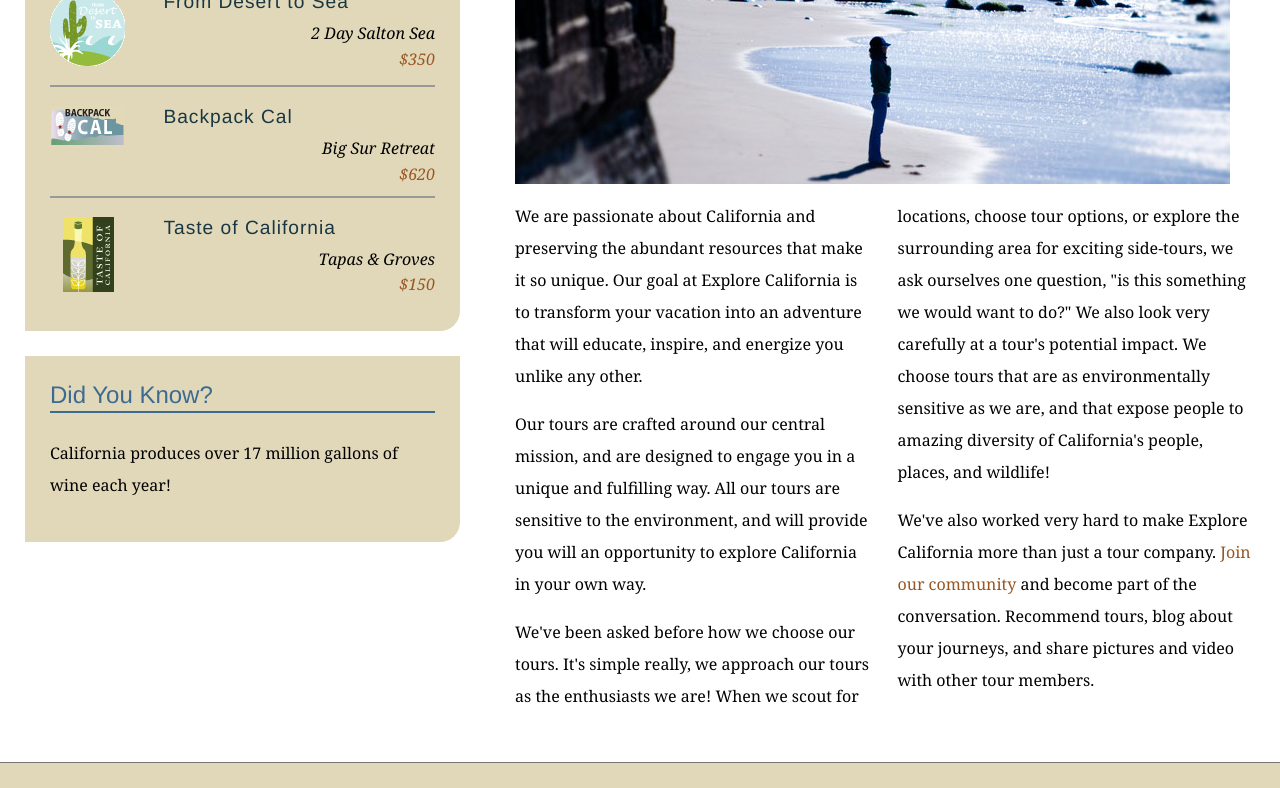
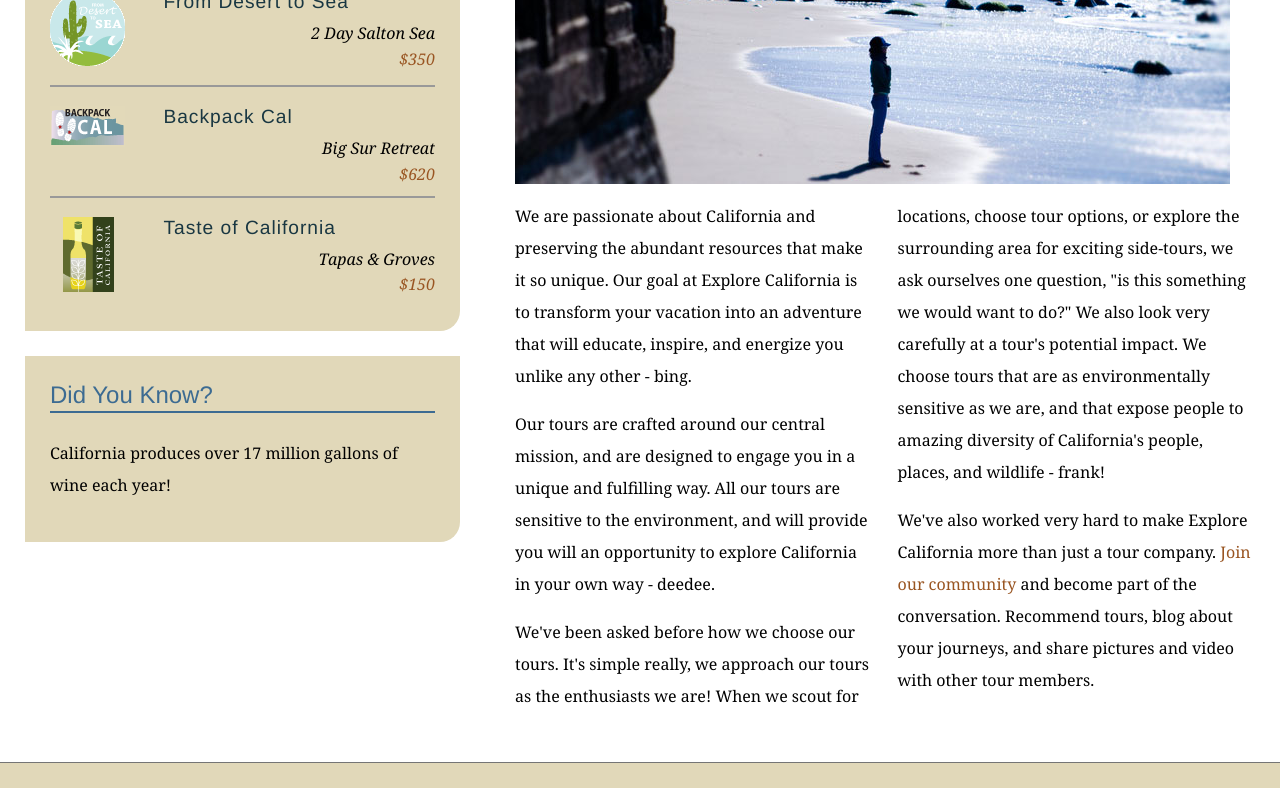
Before and after one commit to BingLeng111/explore_california2, a plain HTML site: page mission.html in a window 1280 px wide. Shown: the part 500-1288 px from the top of the page. Drawn offline with Linux system fonts and the light colour scheme.

Commit message:
Text edits on mission page

```diff
--- a/mission.html
+++ b/mission.html
@@ -62,9 +62,9 @@
           <h1>Who we are</h1>
           <img src="assets/images/mission_look.jpg" alt="Looking out at the Pacific" class="articleImage" />
           <div class="multiCol">
-            <p>We are passionate about California and preserving the abundant resources that make it so unique. Our goal at Explore California is to transform your vacation into an adventure that will educate, inspire, and energize you unlike any other.</p>
-            <p>Our tours are crafted around our central mission, and are designed to engage you in a unique and fulfilling way. All our tours are sensitive to the environment, and will provide you will an opportunity to explore California in your own way.</p>
-            <p>We've been asked before how we choose our tours. It's simple really, we approach our tours as the enthusiasts we are! When we scout for locations, choose tour options, or explore the surrounding area for exciting side-tours, we ask ourselves one question, &quot;is this something we would want to do?&quot; We also look very carefully at a tour's potential impact. We choose tours that are as environmentally sensitive as we are, and that expose people to amazing diversity of California's people, places, and wildlife!</p>
+            <p>We are passionate about California and preserving the abundant resources that make it so unique. Our goal at Explore California is to transform your vacation into an adventure that will educate, inspire, and energize you unlike any other - bing.</p>
+            <p>Our tours are crafted around our central mission, and are designed to engage you in a unique and fulfilling way. All our tours are sensitive to the environment, and will provide you will an opportunity to explore California in your own way - deedee.</p>
+            <p>We've been asked before how we choose our tours. It's simple really, we approach our tours as the enthusiasts we are! When we scout for locations, choose tour options, or explore the surrounding area for exciting side-tours, we ask ourselves one question, &quot;is this something we would want to do?&quot; We also look very carefully at a tour's potential impact. We choose tours that are as environmentally sensitive as we are, and that expose people to amazing diversity of California's people, places, and wildlife - frank!</p>
             <p>We've also worked very hard to make Explore California more than just a tour company. <a href="explorers/join.html">Join our community</a> and become part of the conversation. Recommend tours, blog about your journeys, and share pictures and video with other tour members.</p>
           </div>
         </div>
```
